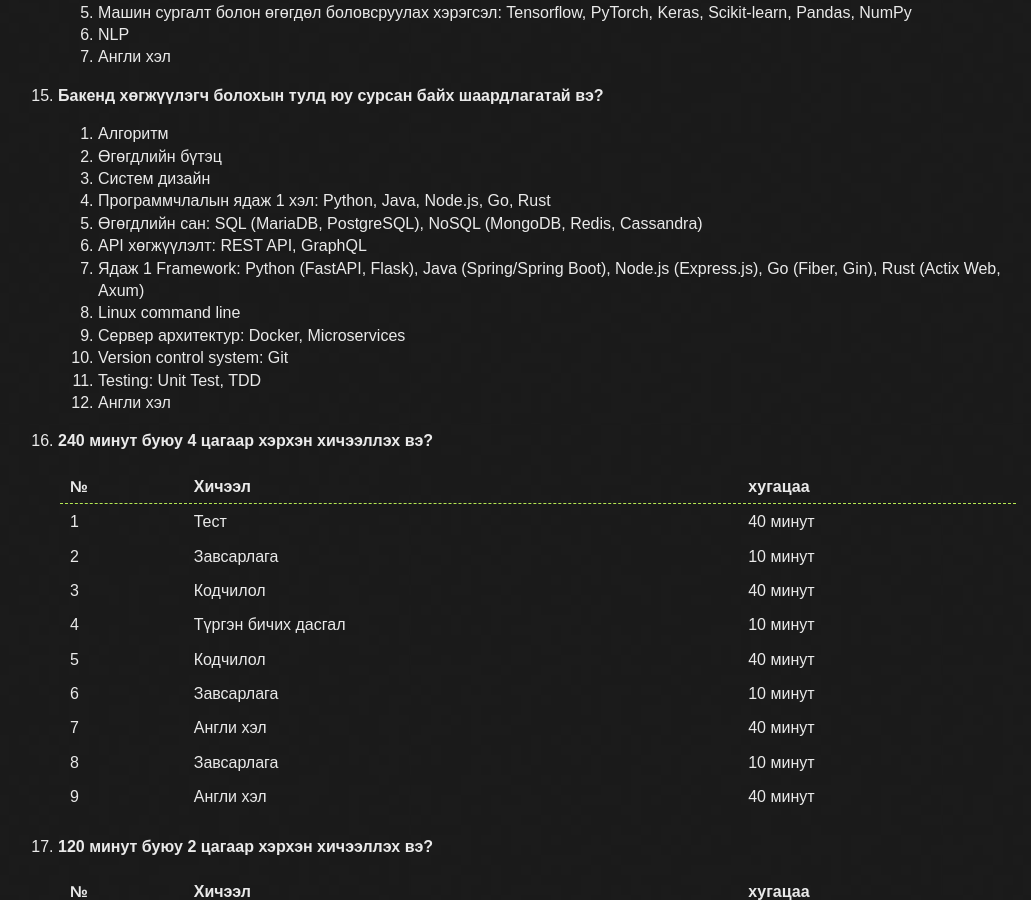
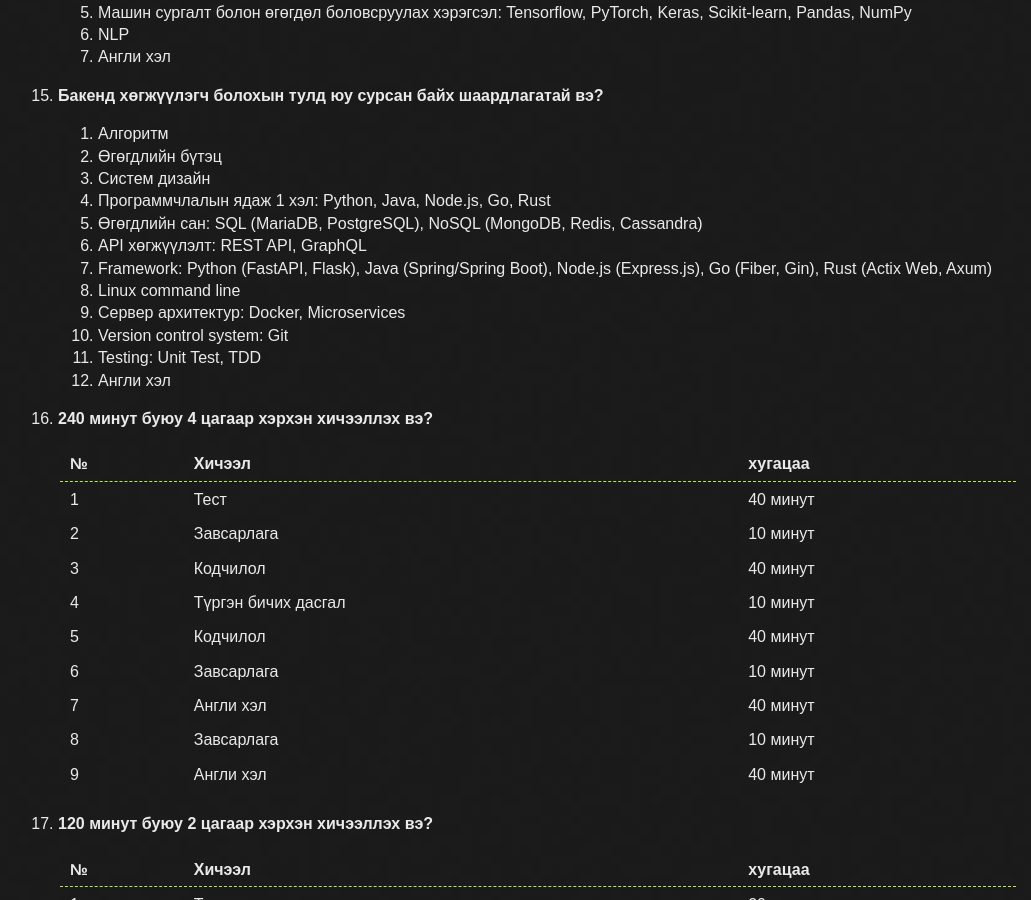
Before and after one commit to ganaatulgaa/corecode, a Jekyll site: the page built from faq.md, in a window 1280 px wide and 900 px high, scrolled down 1704 px. Shown: the whole window, without its empty margins (122-1153 px from the left). Built offline with Jekyll 4.4.1, drawn with Linux system fonts in a browser that asks for light colours; our own code applies the rules of GitHub Pages for plain Markdown files.

Commit message:
Update faq.md

```diff
--- a/faq.md
+++ b/faq.md
@@ -74,7 +74,7 @@ layout: default
    1. Программчлалын ядаж 1 хэл: Python, Java, Node.js, Go, Rust
    1. Өгөгдлийн сан: SQL (MariaDB, PostgreSQL), NoSQL (MongoDB, Redis, Cassandra)
    1. API хөгжүүлэлт: REST API, GraphQL
-   1. Ядаж 1 Framework: Python (FastAPI, Flask), Java (Spring/Spring Boot), Node.js (Express.js), Go (Fiber, Gin), Rust (Actix Web, Axum)
+   1. Framework: Python (FastAPI, Flask), Java (Spring/Spring Boot), Node.js (Express.js), Go (Fiber, Gin), Rust (Actix Web, Axum)
    1. Linux command line
    1. Сервер архитектур: Docker, Microservices
    1. Version control system: Git
```
